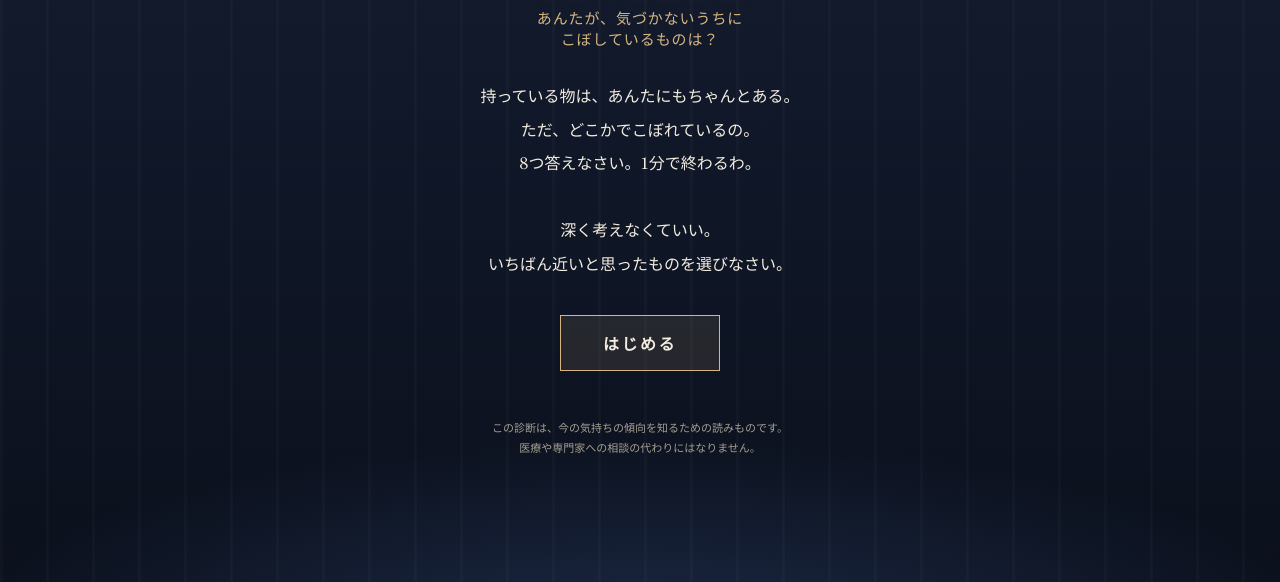
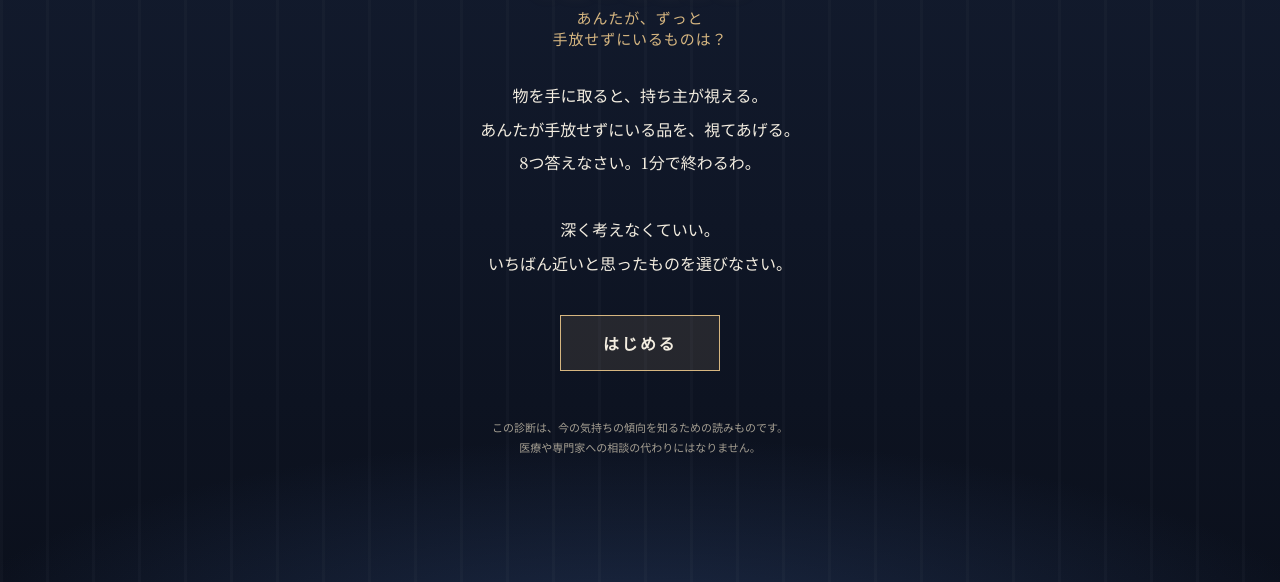
Before and after one commit to hoshikui666-cmd/nanao-shindan, a plain HTML site: page index.html in a window 1280 px wide. Shown: the part 218-800 px from the top of the page. Drawn offline with Linux system fonts and the light colour scheme.

Commit message:
Add files via upload

```diff
--- a/index.html
+++ b/index.html
@@ -4,7 +4,7 @@
 <meta charset="UTF-8">
 <meta name="viewport" content="width=device-width, initial-scale=1.0">
 <title>七緒の眼識診断</title>
-<meta name="description" content="あんたが、気づかないうちにこぼしているものは？ 8つの質問で視る、七緒の眼識診断。">
+<meta name="description" content="あんたが、ずっと手放せずにいるものは？ 8つの質問で視る、七緒の眼識診断。">
 <link rel="preconnect" href="https://fonts.googleapis.com">
 <link href="https://fonts.googleapis.com/css2?family=Shippori+Mincho:wght@500;700&family=Zen+Kaku+Gothic+New:wght@400;500;700&display=swap" rel="stylesheet">
 <style>
@@ -103,10 +103,10 @@
   <!-- 入口 -->
   <section class="screen active" id="screen-intro">
     <h1>七緒の眼識診断</h1>
-    <p class="subtitle">あんたが、気づかないうちに<br>こぼしているものは？</p>
+    <p class="subtitle">あんたが、ずっと<br>手放せずにいるものは？</p>
     <p class="lead">
-      持っている物は、あんたにもちゃんとある。<br>
-      ただ、どこかでこぼれているの。<br>
+      物を手に取ると、持ち主が視える。<br>
+      あんたが手放せずにいる品を、視てあげる。<br>
       8つ答えなさい。1分で終わるわ。<br><br>
       深く考えなくていい。<br>いちばん近いと思ったものを選びなさい。
     </p>
```
